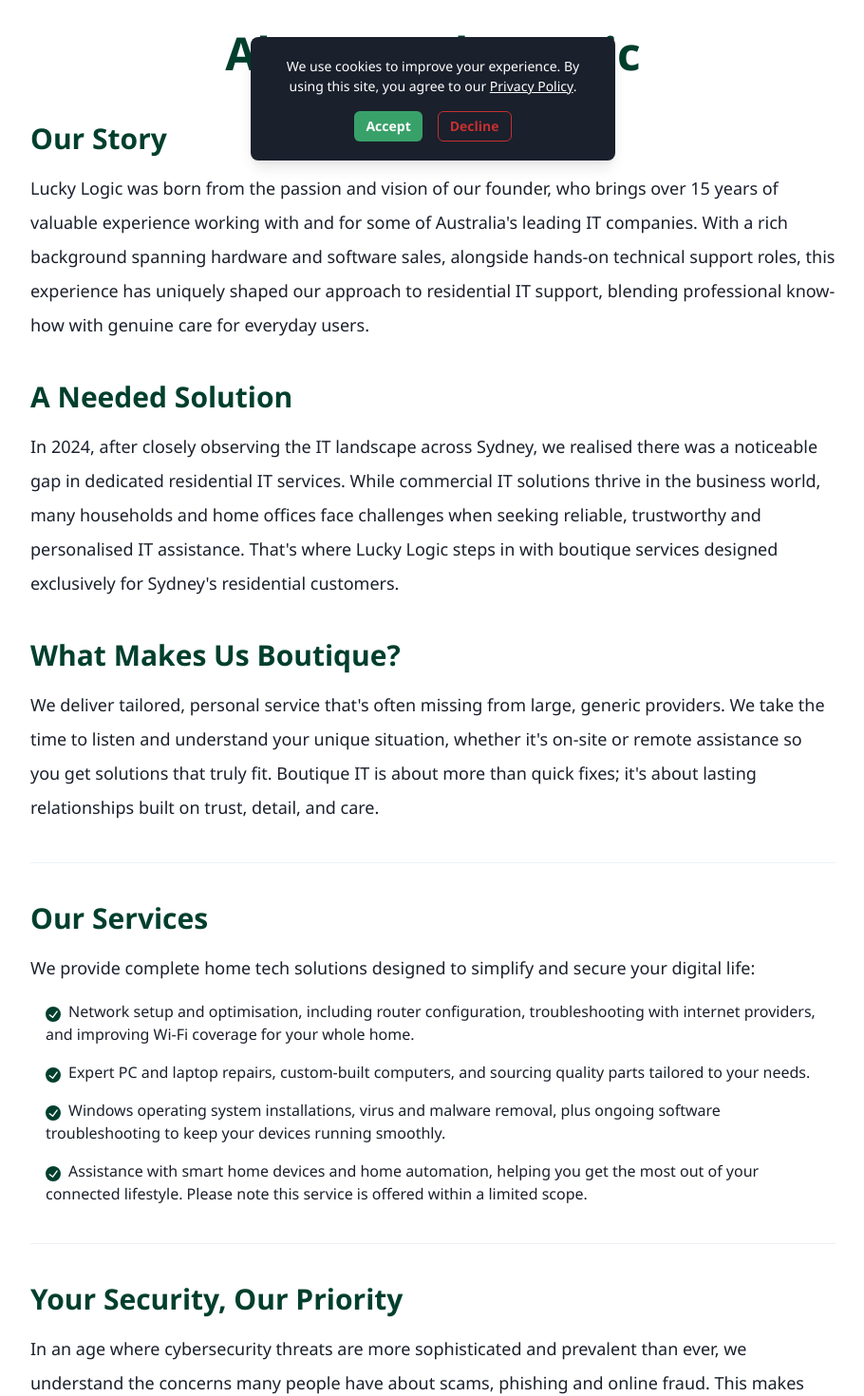
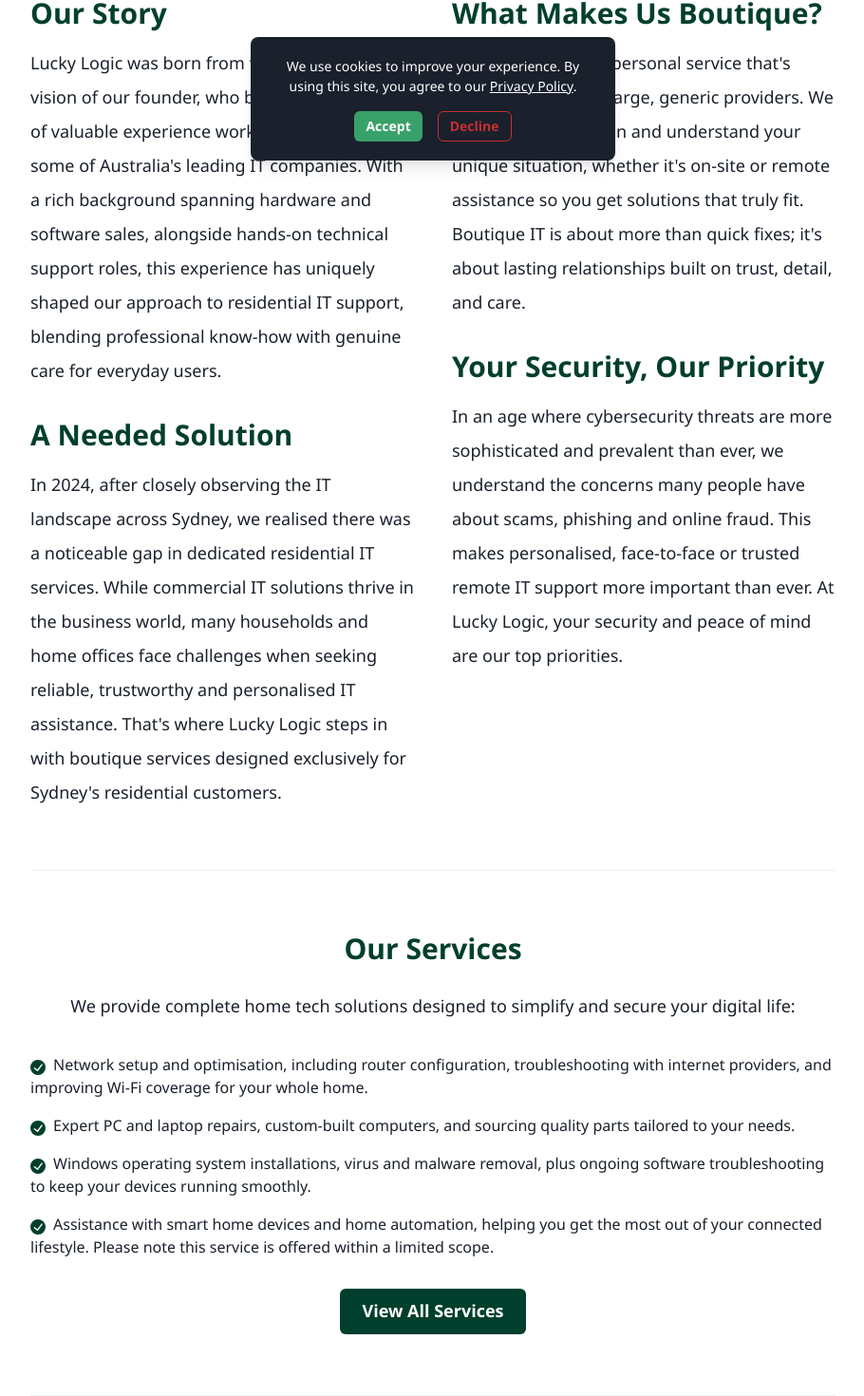
Before and after one commit to Neesonn/luckylogicit, a Next.js app: page /about-us in a window 1280 px wide. Shown: the part 296-1766 px from the top of the page at 95% size, without its empty margins (184-1094 px from the left). Built offline with nearby package versions, Linux system fonts and the light colour scheme; no server answers.

Commit message:
feat: Modernize About Us page and add payment icons to footer

```diff
--- a/app/about-us/page.tsx
+++ b/app/about-us/page.tsx
@@ -9,57 +9,142 @@
   List,
   ListItem,
   ListIcon,
+  SimpleGrid,
+  useBreakpointValue,
+  Container,
+  Button,
 } from '@chakra-ui/react';
 import { CheckCircleIcon } from '@chakra-ui/icons';
-import React from 'react';
+import { motion } from 'framer-motion';
+import Lottie from 'lottie-react';
+import { useEffect, useState } from 'react';
+import { useRouter } from 'next/navigation';
+
+const MotionBox = motion(Box);
+const MotionHeading = motion(Heading);
+const MotionText = motion(Text);
+const MotionButton = motion(Button);
 
 export default function AboutUsPage() {
+  const [animationData, setAnimationData] = useState(null);
+  const isMobile = useBreakpointValue({ base: true, md: false });
+  const router = useRouter();
+
+  useEffect(() => {
+    fetch('/about-animation.json')
+      .then((res) => res.json())
+      .then(setAnimationData)
+      .catch((err) => console.error('Failed to load animation:', err));
+  }, []);
+
+  const handleViewServices = () => {
+    router.push('/services');
+  };
+
   return (
     <Box px={6} pt="100px" pb={{ base: 16, md: 24 }} maxW="4xl" mx="auto" color="gray.800">
-      {/* Logo at top near navbar */}
-      <Box width="160px" mx="auto" mt={-100} mb={2}>
-        <Image src="/logo.png" alt="Lucky Logic Logo" objectFit="contain" onContextMenu={(e: React.MouseEvent) => e.preventDefault()} />
+      {/* Hero Section with Animation */}
+      <VStack spacing={8} mb={16}>
+        {animationData && (
+          <Box width="320px" height="320px">
+            <Lottie
+              animationData={animationData}
+              loop
+              autoplay
+              style={{ width: '100%', height: '100%' }}
+            />
           </Box>
+        )}
 
-      {/* Main Heading */}
-      <Heading as="h1" size="2xl" color="brand.green" textAlign="center" mb={12}>
+        <MotionHeading
+          as="h1"
+          size="2xl"
+          color="brand.green"
+          textAlign="center"
+          initial={{ opacity: 0, y: 20 }}
+          animate={{ opacity: 1, y: 0 }}
+          transition={{ duration: 0.5 }}
+        >
           About Lucky Logic
-      </Heading>
+        </MotionHeading>
+      </VStack>
 
-      {/* Our Story */}
-      <Heading as="h2" size="lg" mt={8} mb={4} color="brand.green">
+      {/* Main Content */}
+      <SimpleGrid columns={{ base: 1, md: 2 }} spacing={10}>
+        {/* Left Column */}
+        <VStack align="start" spacing={8}>
+          <MotionBox
+            initial={{ opacity: 0, x: -20 }}
+            animate={{ opacity: 1, x: 0 }}
+            transition={{ duration: 0.5, delay: 0.2 }}
+          >
+            <Heading as="h2" size="lg" color="brand.green" mb={4}>
               Our Story
             </Heading>
             <Text fontSize="lg" lineHeight="taller">
               Lucky Logic was born from the passion and vision of our founder, who brings over 15 years of valuable experience working with and for some of Australia's leading IT companies. With a rich background spanning hardware and software sales, alongside hands-on technical support roles, this experience has uniquely shaped our approach to residential IT support, blending professional know-how with genuine care for everyday users.
             </Text>
+          </MotionBox>
 
-      {/* Market Gap */}
-      <Heading as="h2" size="lg" mt={10} mb={4} color="brand.green">
+          <MotionBox
+            initial={{ opacity: 0, x: -20 }}
+            animate={{ opacity: 1, x: 0 }}
+            transition={{ duration: 0.5, delay: 0.4 }}
+          >
+            <Heading as="h2" size="lg" color="brand.green" mb={4}>
               A Needed Solution
             </Heading>
             <Text fontSize="lg" lineHeight="taller">
               In 2024, after closely observing the IT landscape across Sydney, we realised there was a noticeable gap in dedicated residential IT services. While commercial IT solutions thrive in the business world, many households and home offices face challenges when seeking reliable, trustworthy and personalised IT assistance. That's where Lucky Logic steps in with boutique services designed exclusively for Sydney's residential customers.
             </Text>
+          </MotionBox>
+        </VStack>
 
-      {/* Boutique Approach */}
-      <Heading as="h2" size="lg" mt={10} mb={4} color="brand.green">
+        {/* Right Column */}
+        <VStack align="start" spacing={8}>
+          <MotionBox
+            initial={{ opacity: 0, x: 20 }}
+            animate={{ opacity: 1, x: 0 }}
+            transition={{ duration: 0.5, delay: 0.3 }}
+          >
+            <Heading as="h2" size="lg" color="brand.green" mb={4}>
               What Makes Us Boutique?
             </Heading>
             <Text fontSize="lg" lineHeight="taller">
               We deliver tailored, personal service that's often missing from large, generic providers. We take the time to listen and understand your unique situation, whether it's on-site or remote assistance so you get solutions that truly fit. Boutique IT is about more than quick fixes; it's about lasting relationships built on trust, detail, and care.
             </Text>
+          </MotionBox>
 
-      <Divider my={10} />
+          <MotionBox
+            initial={{ opacity: 0, x: 20 }}
+            animate={{ opacity: 1, x: 0 }}
+            transition={{ duration: 0.5, delay: 0.5 }}
+          >
+            <Heading as="h2" size="lg" color="brand.green" mb={4}>
+              Your Security, Our Priority
+            </Heading>
+            <Text fontSize="lg" lineHeight="taller">
+              In an age where cybersecurity threats are more sophisticated and prevalent than ever, we understand the concerns many people have about scams, phishing and online fraud. This makes personalised, face-to-face or trusted remote IT support more important than ever. At Lucky Logic, your security and peace of mind are our top priorities.
+            </Text>
+          </MotionBox>
+        </VStack>
+      </SimpleGrid>
 
-      {/* Services */}
-      <Heading as="h2" size="lg" mb={4} color="brand.green">
+      <Divider my={16} />
+
+      {/* Services Section */}
+      <MotionBox
+        initial={{ opacity: 0, y: 20 }}
+        animate={{ opacity: 1, y: 0 }}
+        transition={{ duration: 0.5, delay: 0.6 }}
+      >
+        <Heading as="h2" size="lg" mb={6} color="brand.green" textAlign="center">
           Our Services
         </Heading>
-      <Text fontSize="lg" lineHeight="taller" mb={4}>
+        <Text fontSize="lg" lineHeight="taller" mb={8} textAlign="center">
           We provide complete home tech solutions designed to simplify and secure your digital life:
         </Text>
-      <List spacing={4} pl={4}>
+        <List spacing={4} mb={8}>
           <ListItem>
             <ListIcon as={CheckCircleIcon} color="brand.green" />
             Network setup and optimisation, including router configuration, troubleshooting with internet providers, and improving Wi-Fi coverage for your whole home.
@@ -77,24 +162,39 @@
             Assistance with smart home devices and home automation, helping you get the most out of your connected lifestyle. Please note this service is offered within a limited scope.
           </ListItem>
         </List>
+        <Box textAlign="center">
+          <MotionButton
+            size="lg"
+            bg="brand.green"
+            color="white"
+            onClick={handleViewServices}
+            initial={{ opacity: 0, y: 20 }}
+            animate={{ opacity: 1, y: 0 }}
+            transition={{ duration: 0.5, delay: 0.8 }}
+            _hover={{ bg: 'green.700', boxShadow: 'lg', transform: 'translateY(-2px)' }}
+            style={{ transition: 'all 0.2s' }}
+          >
+            View All Services
+          </MotionButton>
+        </Box>
+      </MotionBox>
 
-      <Divider my={10} />
-
-      {/* Security & Peace of Mind */}
-      <Heading as="h2" size="lg" mb={4} color="brand.green">
-        Your Security, Our Priority
-      </Heading>
-      <Text fontSize="lg" lineHeight="taller" mb={6}>
-        In an age where cybersecurity threats are more sophisticated and prevalent than ever, we understand the concerns many people have about scams, phishing and online fraud. This makes personalised, face-to-face or trusted remote IT support more important than ever. At Lucky Logic, your security and peace of mind are our top priorities. We work hard to build transparent, honest relationships so you can feel confident and safe every time you reach out.
-      </Text>
+      <Divider my={16} />
 
       {/* Final Message */}
+      <MotionBox
+        initial={{ opacity: 0, y: 20 }}
+        animate={{ opacity: 1, y: 0 }}
+        transition={{ duration: 0.5, delay: 0.7 }}
+        textAlign="center"
+      >
         <Heading as="h2" size="lg" mb={4} color="brand.green">
           Why Choose Lucky Logic?
         </Heading>
         <Text fontSize="lg" lineHeight="taller">
           Choosing Lucky Logic means partnering with a team who genuinely cares about your digital wellbeing. We understand the intricacies of your home IT environment and are dedicated to ensuring your technology supports your lifestyle smoothly, securely and stress-free.
         </Text>
+      </MotionBox>
     </Box>
   );
 }
--- a/components/Footer.tsx
+++ b/components/Footer.tsx
@@ -23,6 +23,7 @@
             ABN 68 522 123 312
           </Text>
 
+
           <Text fontSize="sm" color="white">
             <Link href="/legal" textDecoration="underline" color="white">
               Legal
--- a/components/Hero.tsx
+++ b/components/Hero.tsx
@@ -82,9 +82,7 @@
             transition={{ delay: 0.4 }}
             maxW={{ base: '100%', md: '80%' }}
           >
-            Delivering reliable in-home technology solutions from network
-            setup and device troubleshooting to smart home integration and
-            ongoing tech support.
+            Helping Sydney homes stay connected with reliable in-home tech support – from Wi-Fi setup and device fixes to smart home installs and ongoing help when you need it.
           </MotionText>
 
           <MotionButton
```
Lines whose indentation alone changed are shown as unchanged.
